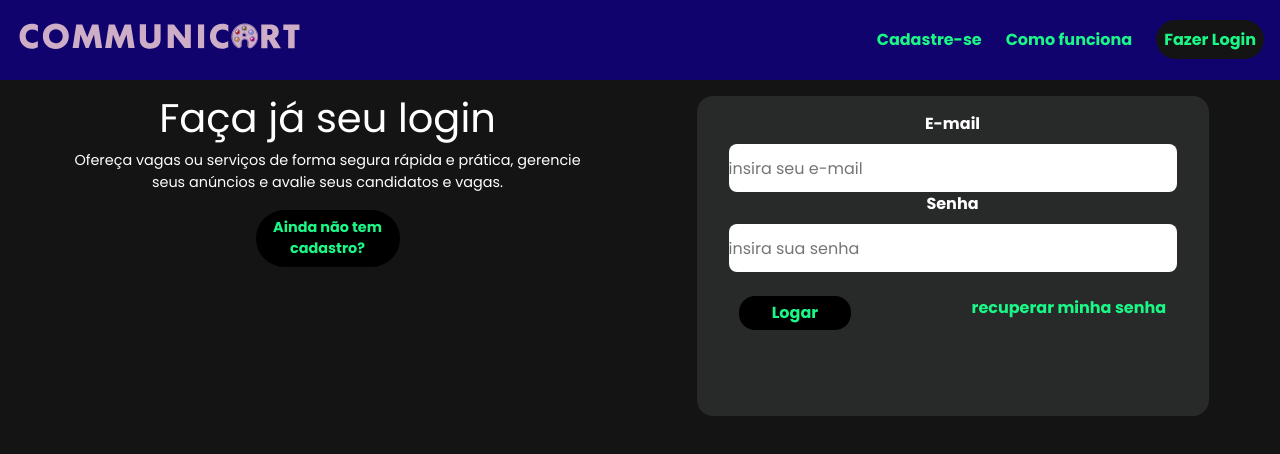
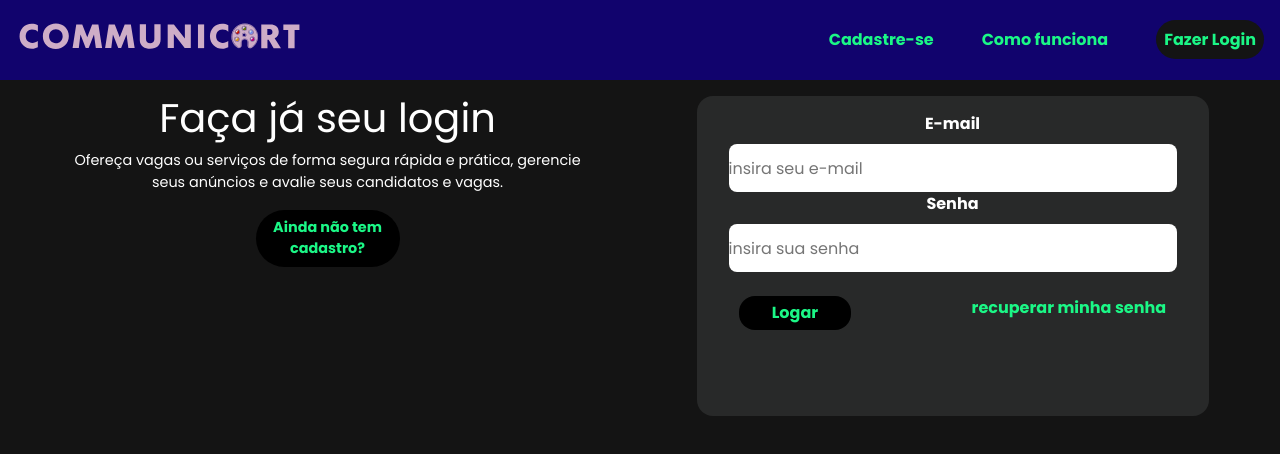
Before and after one commit to eulincon/communicart, a React (Create React App) app: page / in a window 1280 px wide. Shown: the top 454 px of the page. Built offline with nearby package versions, Linux system fonts and the light colour scheme.

Commit message:
Menu dinamico(logados e deslogados), correção pagina cadastro-job

```diff
--- a/package.json
+++ b/package.json
@@ -12,7 +12,7 @@
     "react-icons": "^3.11.0",
     "react-reveal": "^1.2.2",
     "react-router-dom": "^5.2.0",
-    "react-scripts": "3.4.3"
+    "react-scripts": "^4.0.0"
   },
   "scripts": {
     "start": "react-scripts start",
--- a/src/components/Menu/index.js
+++ b/src/components/Menu/index.js
@@ -4,7 +4,60 @@ import { Link } from "react-router-dom";
 import logoMenu from "../../assets/images/logo_menu.svg";
 import "./styles.css";
 
-function Menu() {
+function Menu({logar}) {
+  const logado = logar;
+
+  function userLogado(logado){
+    if (logado === true) {
+      return (
+        <ul class="navbar-nav mr-auto mt-2 mt-lg-0 listaMenu">
+          <li className="nav-item active">
+            <Link className="linkMenu" to="/signup">
+              Feed
+                </Link>
+          </li>
+          <li className="nav-item">
+            <Link className="linkMenu" to="/">
+            Lista de desejos
+                </Link>
+          </li>
+          <li className="nav-item">
+            <Link className="linkMenu" to="/">
+              Notificação
+                </Link>
+          </li>
+          <li className="nav-item linkSair">
+            <Link className="linkSairText" to="/">
+              Sair
+                </Link>
+          </li>
+        </ul>
+      );
+    }else{
+      return (
+        <ul class="navbar-nav mr-auto mt-2 mt-lg-0 listaMenu">
+          <li className="nav-item active">
+            <Link className="linkMenu" to="/signup">
+              Cadastre-se
+                </Link>
+          </li>
+          <li className="nav-item">
+            <Link className="linkMenu" to="/">
+              Como funciona
+                </Link>
+          </li>
+          <li className="nav-item">
+            <Link className="linkMenu linkLogin b" to="/">
+              Fazer Login
+                </Link>
+          </li>
+        </ul>
+      );
+    }
+  }
+
+
+
   return (
     <header className="baseMenu">
       <nav class="navbar navbar-expand-lg menuPrincipal">
@@ -21,23 +74,7 @@ function Menu() {
           <span class="navbar-toggler-icon"></span>
         </button>
         <div class="collapse navbar-collapse" id="navbarTogglerDemo01">
-          <ul class="navbar-nav mr-auto mt-2 mt-lg-0">
-            <li className="nav-item active">
-              <Link className="linkMenu" to="/signup">
-                Cadastre-se
-              </Link>
-            </li>
-            <li className="nav-item">
-              <Link className="linkMenu" to="/">
-                Como funciona
-              </Link>
-            </li>
-            <li className="nav-item">
-              <Link className="linkMenu linkLogin b" to="/">
-                Fazer Login
-              </Link>
-            </li>
-          </ul>
+{userLogado(logado)}
         </div>
       </nav>
     </header>
--- a/src/components/Menu/styles.css
+++ b/src/components/Menu/styles.css
@@ -25,12 +25,30 @@
     font-weight: 600;
     font-style: normal;
     color: var( --color-button-text);
-    margin-left: 1.5em ;
+    margin-left: 3em ;
     text-decoration: none;
 
 }
 
-.linkMenu:hover, .linkMenu:active{
+.linkSair{
+    display: flex;
+    background-color: var(--color-lighter);
+    border-radius: 50px;
+    width: 8em;
+    height: 3em;
+    justify-content: center;
+    align-items: center;
+    margin-left: 3em;
+}
+
+.linkSairText{
+    font-weight: 600;
+    font-style: normal;
+    color: var( --color-button-text);
+    text-decoration: none;
+}
+
+.linkSairText:hover, .linkSairText:active, .linkMenu:hover, .linkMenu:active{
     text-decoration: none;
     color: rgb(201, 201, 201);
 }
@@ -45,6 +63,11 @@
     background-color: var(--color-primary-dark)
 }
 
+.listaMenu{
+    display: flex;
+    align-items: center;
+}
+
 @media(max-width: 720px){
     .menuPrincipal{
         height: auto;
--- a/src/pages/Login/index.js
+++ b/src/pages/Login/index.js
@@ -17,7 +17,7 @@ function PaginaLogin() {
 
   return (
     <>
-      <Menu />
+      <Menu logar={false}/>
       <main className="container-fluid corpo">
         <section className="informacoes">
           <h1>Faça já seu login</h1>
--- a/src/pages/ServiceRegistration/index.js
+++ b/src/pages/ServiceRegistration/index.js
@@ -2,6 +2,8 @@ import React from 'react';
 
 import './styles.css'
 import Footer from '../../components/Footer'
+import MainComponents from '../../components/MainComponents';
+import Menu from '../../components/Menu';
 /*import MenuLateral from '../../components/MenuLateral'*/
 
 function CadastroJob() {
@@ -15,11 +17,9 @@ function CadastroJob() {
 
     return (
         <>
-            <main className="container-fluid corpo-Cadastro">
+            <MainComponents>
                 <div className="row d-flex ">
-                    <div className="col-3 ">
-                    </div>
-                    <div className="col-9 cadastro-job">
+                    <div className="col cadastro-job">
                         <form className="container-fluid d-flex flex-column">
                             <h1 className="align-self-center">Cadastro Job</h1>
                             <section className="row ">
@@ -145,15 +145,14 @@ function CadastroJob() {
                                     </section>
                                 </div>
                             </section>
-                            <br/><hr/>
+                            <br /><hr />
 
                             <button type="submit" className="btn align-self-center btnPublicar">Publicar</button>
-                            <br/><br/>
+                            <br /><br />
                         </form>
                     </div>
                 </div>
-            </main>
-          <Footer />
+            </MainComponents>
         </>
     );
 }
```
Also changed, not shown: 1 other file (tests, documents, lock files or other folders). Lines whose indentation alone changed are shown as unchanged.
